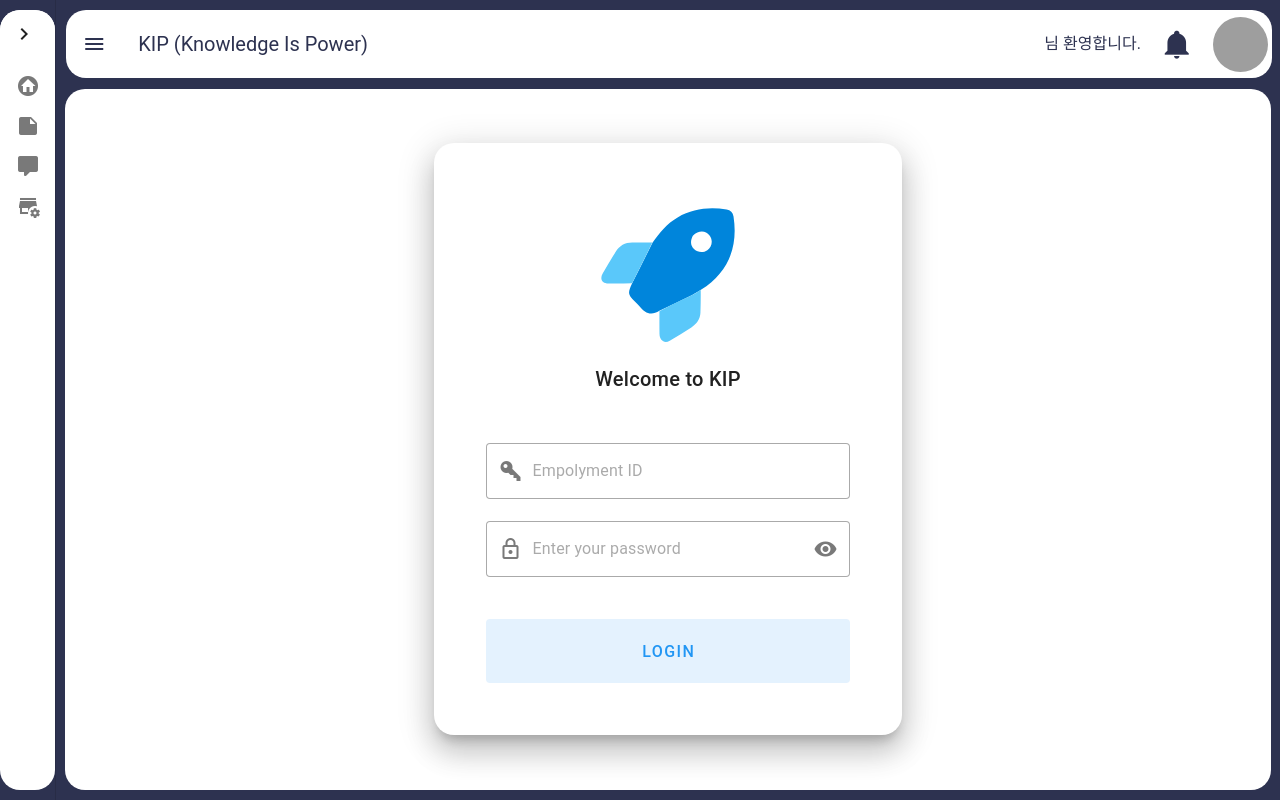
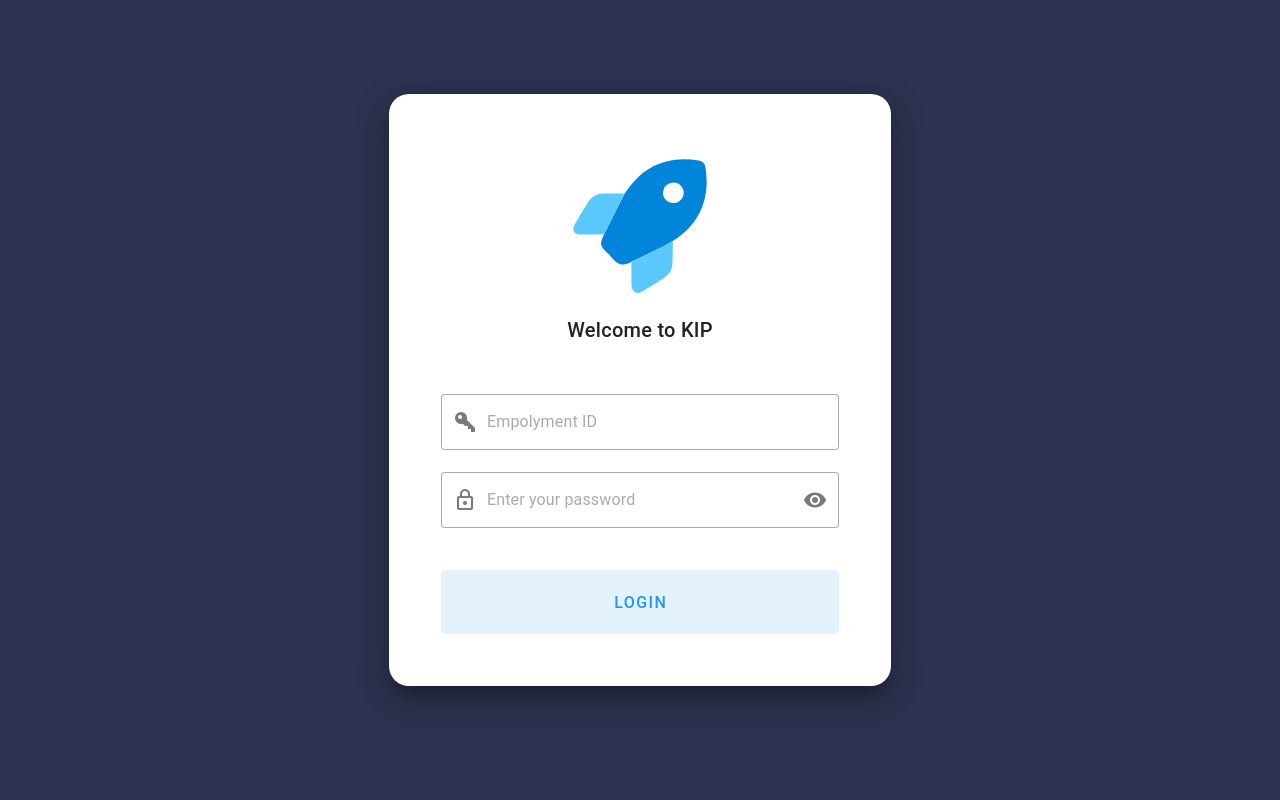
Before and after one commit to beyond-sw-camp/be03-fin-5TEAM-KIP, a Nuxt app in the folder kip-fe/: page / in a window 1280 px wide. Built offline with nearby package versions, Linux system fonts and the light colour scheme; no server answers; grey boxes are pictures that could not be loaded.

Commit message:
[Front] 로그인 전체화면으로 변경

```diff
--- a/kip-fe/app.vue
+++ b/kip-fe/app.vue
@@ -10,10 +10,9 @@ AuthUserStore().setUserInfoAndTokenToPiniaFromLocalStorage();
 
 <template>
   <NuxtLoadingIndicator />
-  <div class="app__layout">
   <NuxtLayout>
+    <NuxtPage/>
   </NuxtLayout>
-  </div>
 </template>
 
 <!-- 전역 스타일 -->
--- a/kip-fe/layouts/default.vue
+++ b/kip-fe/layouts/default.vue
@@ -4,8 +4,6 @@ import KipColor from "~/stores/KipColor";
 import LeftNavigation from "~/components/LeftNavigation.vue";
 import NotificationCopo from "~/components/NotificationCompo.vue";
 import AuthUserStore from "~/stores/AuthUserStore";
-import {useRouter} from 'vue-router';
-
 const router = useRouter();
 
 // 햄버거 버튼
@@ -118,7 +116,7 @@ const logout = () => {
     <!--  메인 페이지  -->
     <v-main>
       <div class="main__sheet">
-        <NuxtPage/>
+        <slot></slot>
       </div>
     </v-main>
 
--- a/kip-fe/pages/index.vue
+++ b/kip-fe/pages/index.vue
@@ -1,12 +1,12 @@
-<script setup>
+<script setup lang="ts">
+import  KipColor  from '@/stores/kipColor';
+definePageMeta({
+  layout: "plain"
+})
 const visible = ref();
 const empolymentId = ref();
 const password = ref();
-import AuthUserStore from "~/stores/AuthUserStore";
-import { useRouter } from 'vue-router';
 const router = useRouter();
-
-
 const login = () => {
   AuthUserStore().userLogin(empolymentId.value, password.value);
   router.push('/pinia');
@@ -14,6 +14,7 @@ const login = () => {
 </script>
 
 <template>
+<v-sheet class="login__sheet" color>
   <v-container class="login__container">
     <v-card
         class="login__card mx-auto pa-13 pb-5 mb-5"
@@ -23,7 +24,6 @@ const login = () => {
           class="mx-auto"
           max-width="20vh"
           src="/images/logos/kiplogo.svg"/>
-
       <v-card-title class="text-center">Welcome to KIP</v-card-title>
 
       <v-text-field
@@ -32,6 +32,7 @@ const login = () => {
           variant="outlined"
           class="mt-10"
           v-model="empolymentId"
+          :color="KipColor().kipSubColor"
       />
       <v-text-field
           :append-inner-icon="visible ? 'mdi-eye-off' : 'mdi-eye'"
@@ -42,6 +43,7 @@ const login = () => {
           @click:append-inner="visible = !visible"
           class="mb-5"
           v-model="password"
+          :color="KipColor().kipSubColor"
       />
 
       <v-btn
@@ -54,17 +56,26 @@ const login = () => {
           text="LOGIN"/>
     </v-card>
   </v-container>
+</v-sheet>
 </template>
 
 <style>
+/* 공통컬러 불러오기 */
+@import '../assets/css/color.css';
+
+.login__sheet{
+  background-color: var(--primary-color) !important;
+  width: 100vw;
+  height: 100vh;
+}
 .login__container {
-  height: 90vh;
+  height: 100vh;
   display: flex;
   align-items: center;
 }
 
 .login__card {
-  width: 40%;
+  width: 43%;
   border-radius: 20px !important;
 }
 </style>
```
Also changed, not shown: kip-fe/layouts/plain.vue (added, +11 -0 lines).
